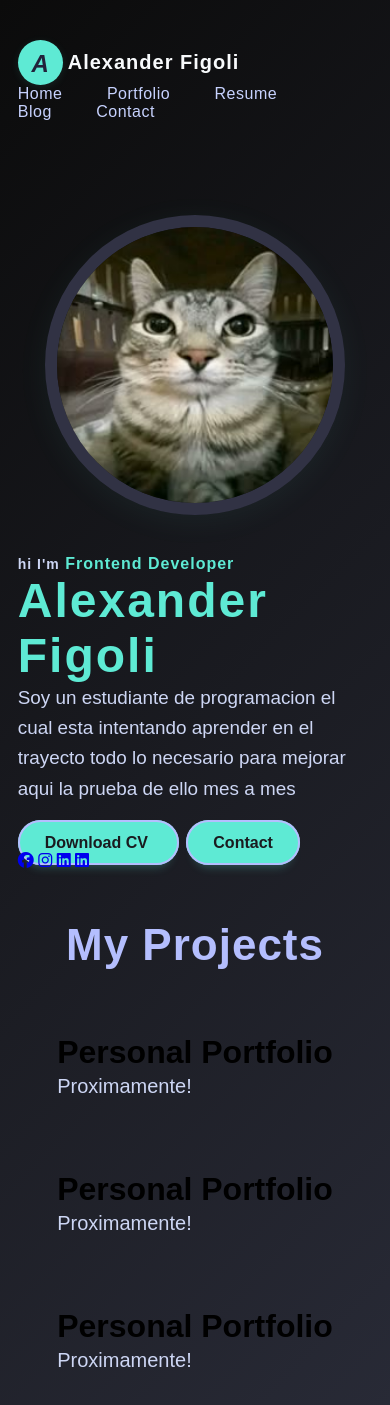
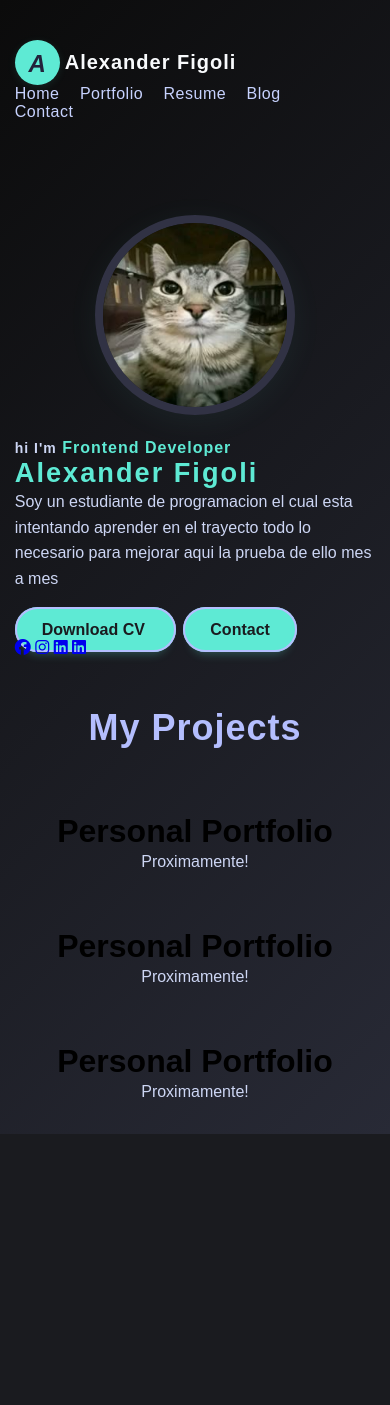
Before and after one commit to AlexZLG/DavidAlexanderMartinez.github.io, a plain HTML site: page index.html in a window 390 px wide. After the commit the page ends 1134 px from the top, so only its background shows below. Drawn offline with Linux system fonts and the light colour scheme.

Commit message:
Update index.css

```diff
--- a/index.css
+++ b/index.css
@@ -210,6 +210,55 @@ nav .navlinks li a:hover {
     line-height: 1.5;
 }
 
+#Proyecto-1 p{
+    display: flex;
+    align-items: center;
+    justify-content: center;
+    text-align: center;
+
+}
+
+#Proyecto-2 p{
+    display: flex;
+    align-items: center;
+    justify-content: center;
+    text-align: center;
+
+}
+
+
+#Proyecto-3 p{
+    display: flex;
+    align-items: center;
+    justify-content: center;
+    text-align: center;
+
+}
+
+@media (max-width: 480px) {
+.wrapper {
+    padding: 0 2px;
+    }
+.container #foto-div {
+    width: 140px;
+    height: 140px;
+    border-width: 6px;
+    }
+.texto h1 {
+    font-size: 1.3rem;
+    }
+.texto p, .container-2 p {
+    font-size: 1rem;
+    }
+.proyecto-texto {
+    font-size: 16px;
+    }
+nav .navlinks li a {
+    margin-right: 1rem;
+    font-size: 1rem;
+    }
+}
+
 @media (max-width: 900px) {
 .container, .container-2 {
     flex-direction: column;
@@ -226,3 +275,81 @@ nav .navlinks li a:hover {
     font-size: 22px;
     }
 }
+
+
+
+@media (max-width: 1366px) {
+    .wrapper {
+    width: 98%;
+    padding: 0 10px;
+    }
+    .container, .container-2 {
+    gap: 2rem;
+    }
+    .texto h1 {
+    font-size: 2.3rem;
+    }
+}
+
+
+@media (max-width: 768px) {
+.wrapper {
+    width: 100%;
+    padding: 0 5px;
+    }
+.container, .container-2 {
+    flex-direction: column;
+    gap: 1.5rem;
+    }
+.container #foto-div {
+    width: 200px;
+    height: 200px;
+    border-width: 8px;
+    }
+.texto h1 {
+    font-size: 1.7rem;
+    }
+.proyecto-texto {
+    font-size: 18px;
+    }
+}
+
+
+@media (max-width: 320px) {
+.wrapper {
+    padding: 0 2px;
+}
+.logo {
+
+    position: relative;
+    left: 30px;
+}
+.navlinks {
+    position: relative;
+    top: 5px;
+    left: 10px;
+    display: flex;
+    justify-content: center;
+    align-items: center;
+    flex-wrap: wrap;
+
+}
+.container #foto-div {
+    width: 120px;
+    height: 120px;
+    border-width: 5px;
+}
+.texto h1 {
+    font-size: 1.1rem;
+}
+.texto p, .container-2 p {
+    font-size: 0.9rem;
+}
+.proyecto-texto {
+    font-size: 14px;
+}
+nav .navlinks li a {
+    margin-right: 1rem;
+    font-size: 0.9rem;
+}
+}
```
Lines whose indentation alone changed are shown as unchanged.
